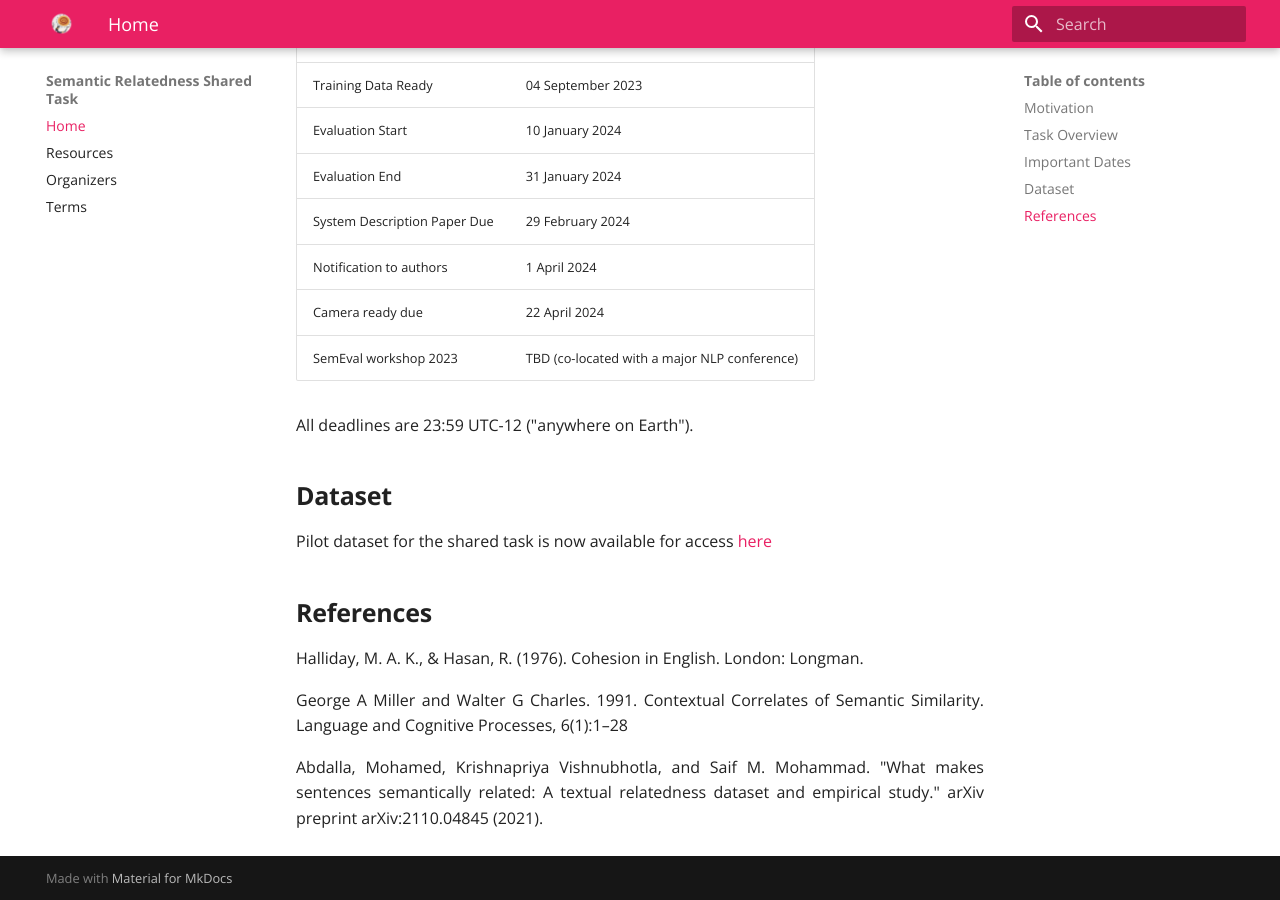
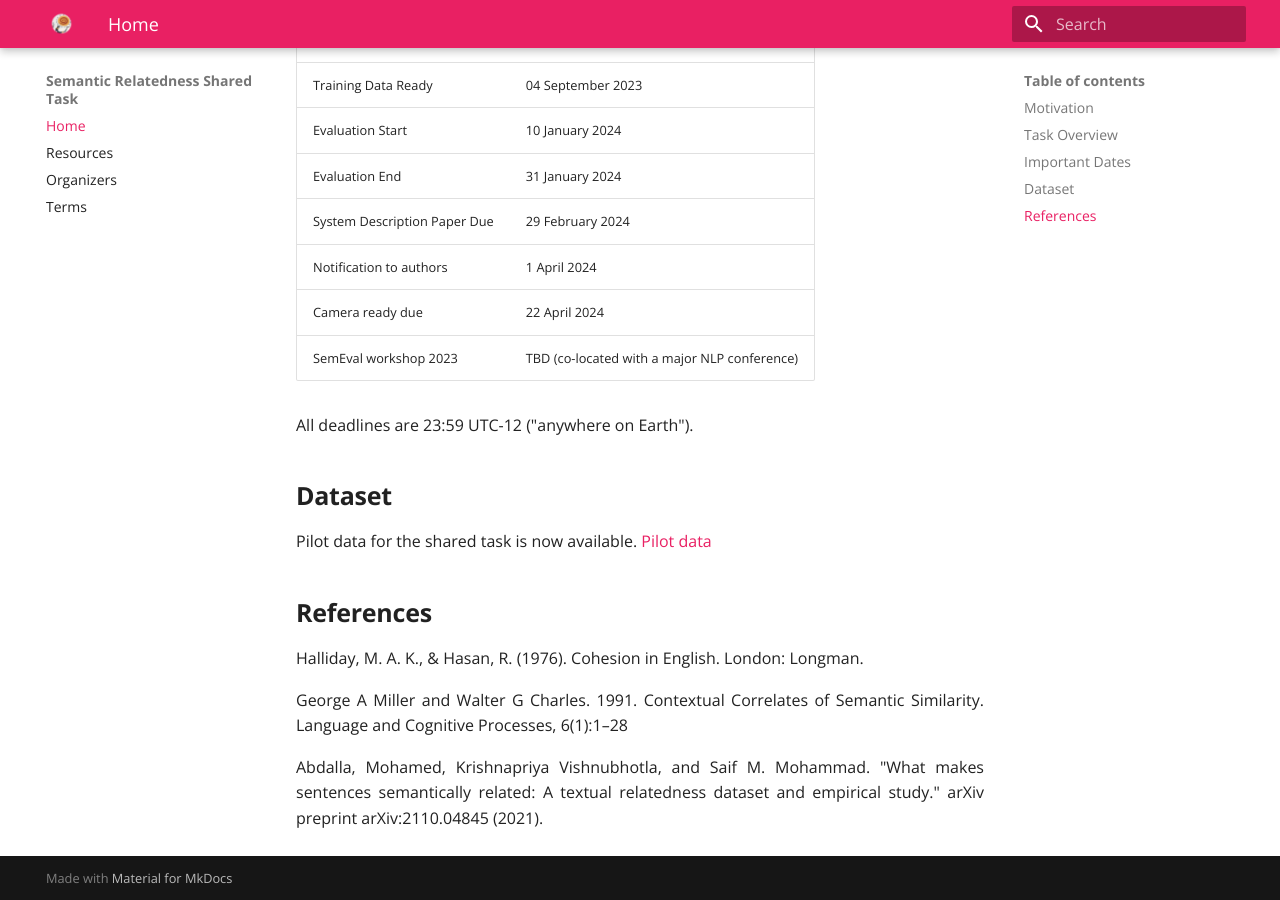
Before and after one commit to semantic-textual-relatedness/semantic-textual-relatedness.github.io, an MkDocs documentation site: the page built from docs/index.md, in a window 1280 px wide and 900 px high, scrolled down 1525 px. Built offline with MkDocs 1.6.1 and Material for MkDocs 9.7.7, drawn with Linux system fonts in a browser that asks for light colours.

Commit message:
Pilot data

```diff
--- a/docs/index.md
+++ b/docs/index.md
@@ -68,7 +68,7 @@ is the task of predicting semantic textual relatedness (STR) of sentence pairs.
 All deadlines are 23:59 UTC-12 ("anywhere on Earth").
 
 ## **Dataset**
-Pilot dataset for the shared task is now available for access [here](https://github.com/semantic-textual-relatedness/Semantic_Relatedness_SemEval2024)
+Pilot data for the shared task is now available. [Pilot data](https://github.com/semantic-textual-relatedness/Semantic_Relatedness_SemEval2024)
 
 <!-- ## **Communication**
 
```
